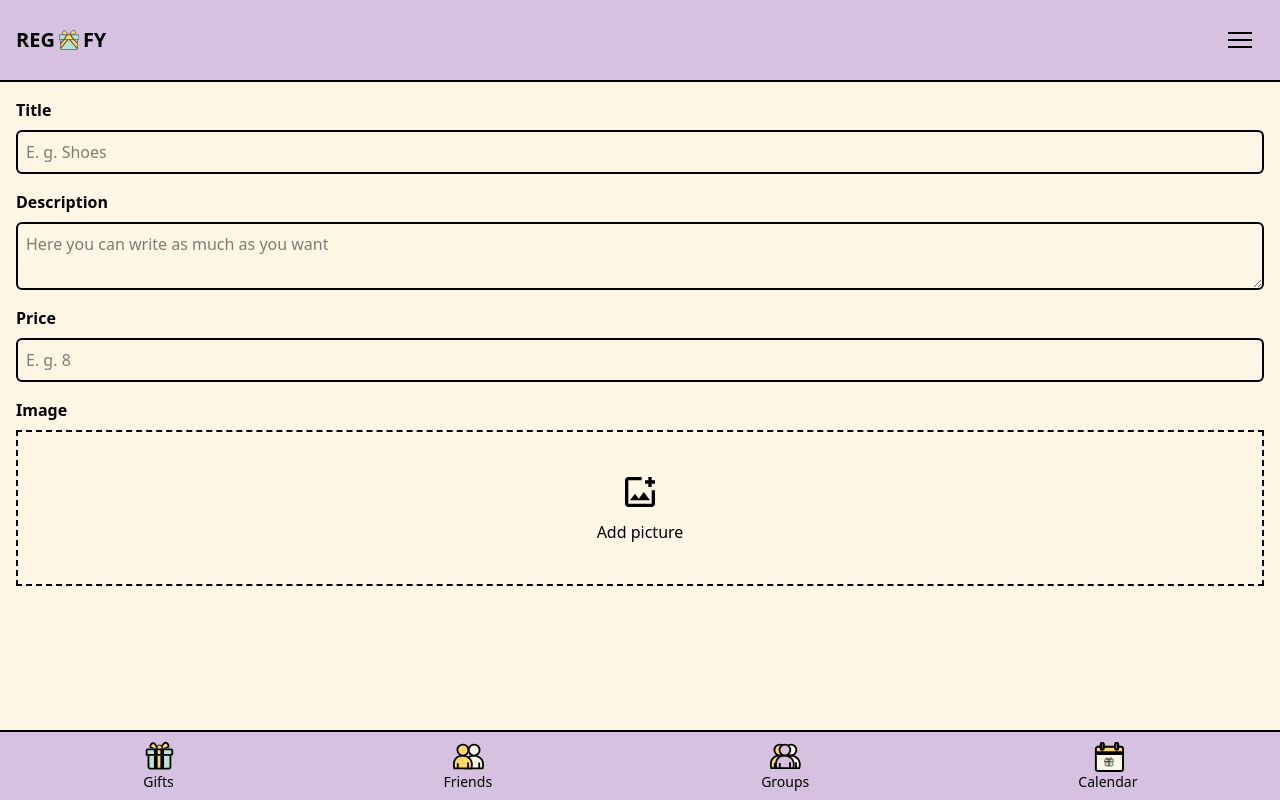
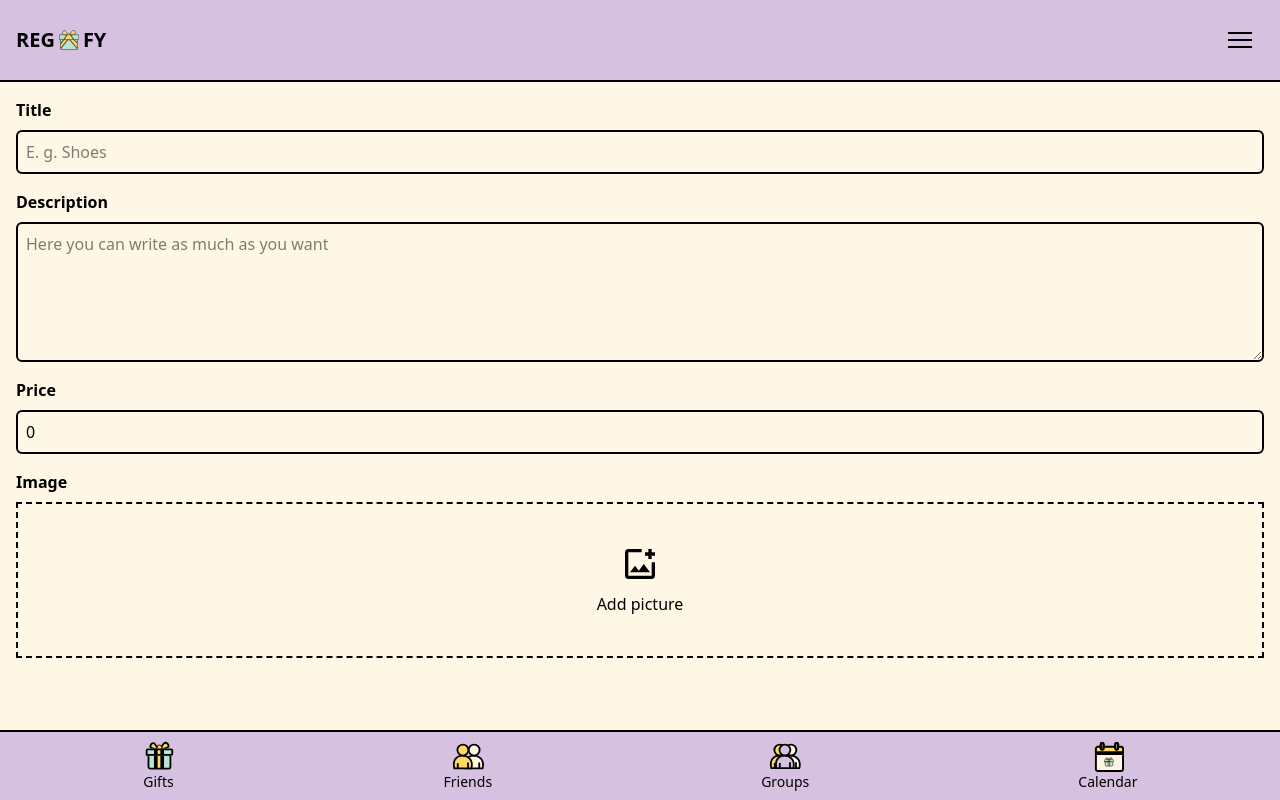
Before and after one commit to Alabalala/regafy-v2, a Next.js app: page /gifts/new in a window 1280 px wide. Built offline with nearby package versions, Linux system fonts and the light colour scheme.

Commit message:
feature/create input file and finish button

```diff
--- /dev/null
+++ b/src/components/Button/Button.tsx
@@ -0,0 +1,27 @@
+import { buttonVariants, variant } from "@/styles/buttonVariant";
+
+interface Props {
+	children: React.ReactNode;
+	variant?: variant;
+	floating?: boolean;
+	onClick?: () => void;
+	type?: "button" | "submit";
+}
+
+export const Button = ({
+	onClick,
+	children,
+	variant,
+	floating = false,
+	type = "button",
+}: Props) => {
+	return (
+		<button
+			type={type}
+			className={buttonVariants({ variant: variant, floating: floating })}
+			onClick={onClick}
+		>
+			{children}
+		</button>
+	);
+};
--- /dev/null
+++ b/src/components/FileInput/FileInput.tsx
@@ -0,0 +1,70 @@
+import Image from "next/image";
+import AddDocumentSVG from "../SVGs/AddDocumentSVG";
+import { FileInputDataType, InputType } from "../../../.next/types/forms";
+import { Button } from "../Button/Button";
+
+interface Props {
+	input: InputType;
+	onChange: (e: React.ChangeEvent<HTMLInputElement>) => void;
+	preview?: string;
+	setFile: React.Dispatch<React.SetStateAction<FileInputDataType>>;
+}
+
+export default function FileInput({
+	input,
+	onChange,
+	preview,
+	setFile,
+}: Props) {
+	const onClick = () => {
+		setFile((prev) => ({ ...prev, file: null, preview: null }));
+	};
+
+	return (
+		<div>
+			{!preview ? (
+				<label
+					htmlFor={"fileInput"}
+					className={"flex flex-col gap-2 border-2 border-dashed p-10"}
+				>
+					<input
+						id={"fileInput"}
+						className={"hidden"}
+						type={input.type}
+						accept={input.accept ?? ""}
+						onChange={onChange}
+					/>
+					<div className={"mx-auto flex flex-col gap-2 justify-center items-center"}>
+						<AddDocumentSVG
+							height={"40px"}
+							width={"40px"}
+						/>
+						<p>Add picture</p>
+					</div>
+				</label>
+			) : (
+				<div
+					className={
+						"flex flex-col gap-2 border-2 border-dashed justify-center items-center p-10 relative"
+					}
+				>
+					<p>Your image</p>
+					<Image
+						width={100}
+						height={100}
+						className={"object-cover rounded"}
+						src={preview}
+						alt={"Preview of your image"}
+					/>
+
+					<Button
+						onClick={onClick}
+						type={"button"}
+					>
+						Remove
+					</Button>
+				</div>
+			)}
+		</div>
+	);
+}
--- a/src/components/GiftForm/GiftForm.tsx
+++ b/src/components/GiftForm/GiftForm.tsx
@@ -1,23 +1,44 @@
 "use client";
-import { GIFT_FORM_FIELDS, GIFT_FORM_INITIAL_VALUES } from "@/constants/forms";
+import {
+	GIFT_FORM_FIELDS,
+	GIFT_FORM_INITIAL_VALUES,
+	FILE_INPUT_INITIAL_VALUES,
+} from "@/constants/forms";
 import Input from "../Input/Input";
-import { useState } from "react";
+import { useEffect, useState } from "react";
+import FileInput from "../FileInput/FileInput";
+import { FileInputDataType, GiftFormData } from "../../../.next/types/forms";
 
 const GiftForm = () => {
-	const [formData, setFormData] = useState<Record<string, string | number>>({
-		...GIFT_FORM_INITIAL_VALUES,
-	});
+	const [formData, setFormData] = useState<GiftFormData>(
+		GIFT_FORM_INITIAL_VALUES,
+	);
+	const [file, setFile] = useState<FileInputDataType>(FILE_INPUT_INITIAL_VALUES);
 
 	const onChange = (
 		e: React.ChangeEvent<
 			HTMLInputElement | HTMLTextAreaElement | HTMLSelectElement
 		>,
 	) => {
-		const { name, value } = e.target;
+		const { name, value, type, files } = e.target as HTMLInputElement;
+
+		if (type === "file" && files) {
+			const file = files[0];
+			setFormData({
+				...formData,
+				[name]: file,
+			});
+			setFile((prev) => ({
+				...prev,
+				file,
+				preview: file ? URL.createObjectURL(file) : null,
+			}));
+		} else {
 			setFormData({
 				...formData,
 				[name]: value,
 			});
+		}
 	};
 
 	return (
@@ -28,11 +49,20 @@ const GiftForm = () => {
 					className={"flex flex-col gap-2"}
 				>
 					<p className={"font-bold"}>{input.label}</p>
+					{input.type === "file" ? (
+						<FileInput
+							setFile={setFile}
+							onChange={onChange}
+							input={input}
+							preview={file.preview ?? ""}
+						></FileInput>
+					) : (
 						<Input
 							onChange={onChange}
 							input={input}
-						value={formData[input.name]}
+							value={formData[input.name as keyof GiftFormData]}
 						/>
+					)}
 				</div>
 			))}
 		</form>
--- a/src/components/Input/Input.tsx
+++ b/src/components/Input/Input.tsx
@@ -1,5 +1,4 @@
 import { InputType } from "../../../.next/types/forms";
-import AddDocumentSVG from "../SVGs/AddDocumentSVG";
 
 interface Props {
 	value: string | number;
@@ -10,6 +9,7 @@ interface Props {
 		>,
 	) => void;
 	required?: boolean;
+	preview?: string;
 }
 
 export default function Input({ value, input, onChange }: Props) {
@@ -25,7 +25,8 @@ export default function Input({ value, input, onChange }: Props) {
 	if (input.type === "textarea") {
 		return (
 			<textarea
-				className={"border-2 rounded-md p-2"}
+				rows={5}
+				className={"border-2 rounded-md p-2 "}
 				{...commonProps}
 			/>
 		);
@@ -46,30 +47,6 @@ export default function Input({ value, input, onChange }: Props) {
 		);
 	}
 
-	if (input.type === "file") {
-		return (
-			<label
-				htmlFor={"fileInput"}
-				className={"flex flex-col gap-2 border-2 border-dashed p-10"}
-			>
-				<input
-					id={"fileInput"}
-					className={"hidden"}
-					type={input.type}
-					{...commonProps}
-					accept={input.accept ?? ""}
-				/>
-				<div className={"mx-auto flex flex-col gap-2 justify-center items-center"}>
-					<AddDocumentSVG
-						height={"40px"}
-						width={"40px"}
-					/>
-					<p>Add picture</p>
-				</div>
-			</label>
-		);
-	}
-
 	return (
 		<input
 			className={"border-2 rounded-md p-2"}
--- a/src/constants/forms.ts
+++ b/src/constants/forms.ts
@@ -18,7 +18,7 @@ export const GIFT_FORM_FIELDS = [
 		label: "Price",
 		type: "number",
 		required: true,
-		placeholder: "E. g. 8",
+		placeholder: "Help people know how much it will cost",
 	},
 	{
 		name: "image",
@@ -32,6 +32,10 @@ export const GIFT_FORM_FIELDS = [
 export const GIFT_FORM_INITIAL_VALUES = {
 	title: "",
 	description: "",
-	image: "",
-	price: "",
+	price: 0,
 };
+
+export const FILE_INPUT_INITIAL_VALUES = {
+	file: null,
+	preview: null,
+};
```
Lines whose indentation alone changed are shown as unchanged.
